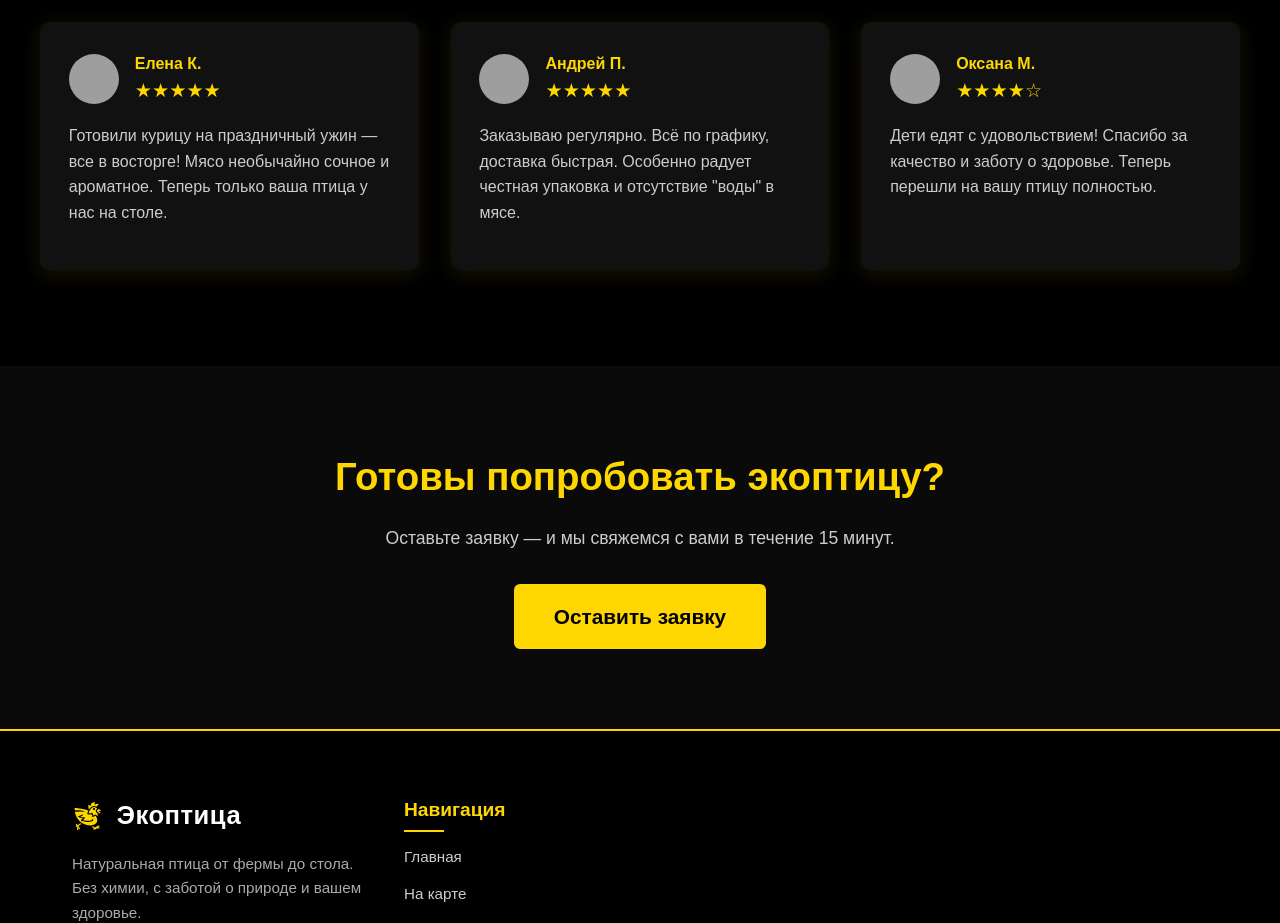
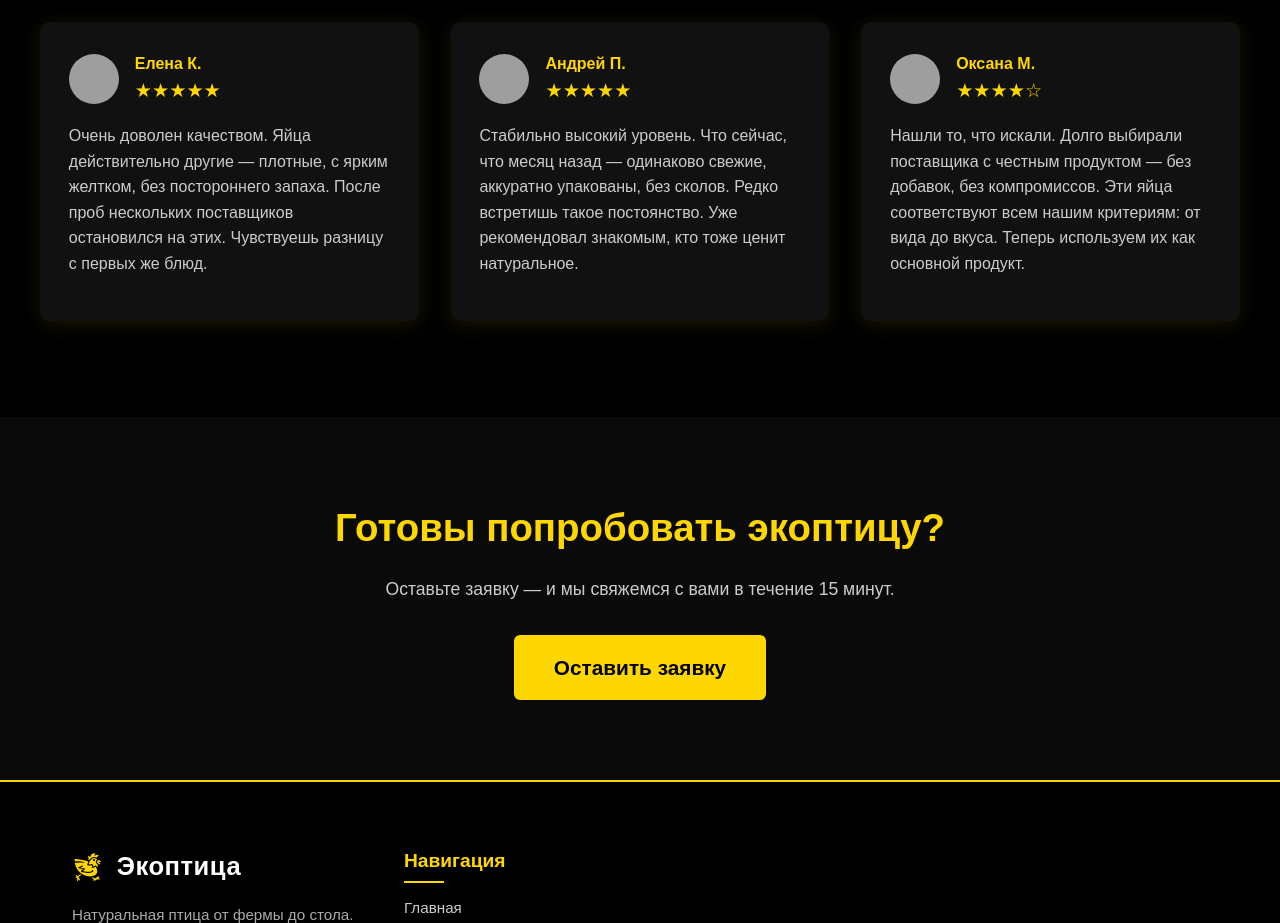
Before and after one commit to Coder-crea/ecoptiza, a React (Create React App) app: page / in a window 1280 px wide. Shown: the part 1800-2723 px from the top of the page. Built offline with nearby package versions, Linux system fonts and the light colour scheme; grey boxes are pictures that could not be loaded.

Commit message:
Fix comments

```diff
--- a/src/pages/Home.js
+++ b/src/pages/Home.js
@@ -122,9 +122,10 @@ const Home = () => {
               </div>
             </div>
             <p>
-              Готовили курицу на праздничный ужин — все в восторге! Мясо
-              необычайно сочное и ароматное. Теперь только ваша птица у нас на
-              столе.
+              Очень доволен качеством. Яйца действительно другие — плотные, с
+              ярким желтком, без постороннего запаха. После проб нескольких
+              поставщиков остановился на этих. Чувствуешь разницу с первых же
+              блюд.
             </p>
           </div>
           <div className="review-card">
@@ -139,8 +140,10 @@ const Home = () => {
               </div>
             </div>
             <p>
-              Заказываю регулярно. Всё по графику, доставка быстрая. Особенно
-              радует честная упаковка и отсутствие "воды" в мясе.
+              Стабильно высокий уровень. Что сейчас, что месяц назад — одинаково
+              свежие, аккуратно упакованы, без сколов. Редко встретишь такое
+              постоянство. Уже рекомендовал знакомым, кто тоже ценит
+              натуральное.
             </p>
           </div>
           <div className="review-card">
@@ -155,8 +158,10 @@ const Home = () => {
               </div>
             </div>
             <p>
-              Дети едят с удовольствием! Спасибо за качество и заботу о
-              здоровье. Теперь перешли на вашу птицу полностью.
+              Нашли то, что искали. Долго выбирали поставщика с честным
+              продуктом — без добавок, без компромиссов. Эти яйца соответствуют
+              всем нашим критериям: от вида до вкуса. Теперь используем их как
+              основной продукт.
             </p>
           </div>
         </div>
```
